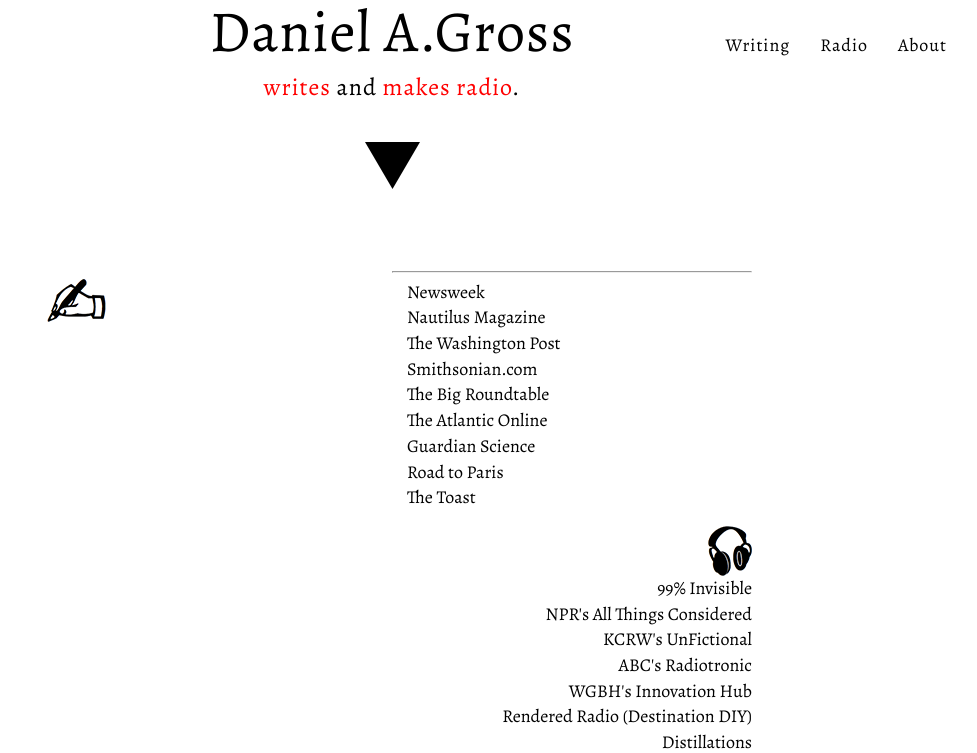
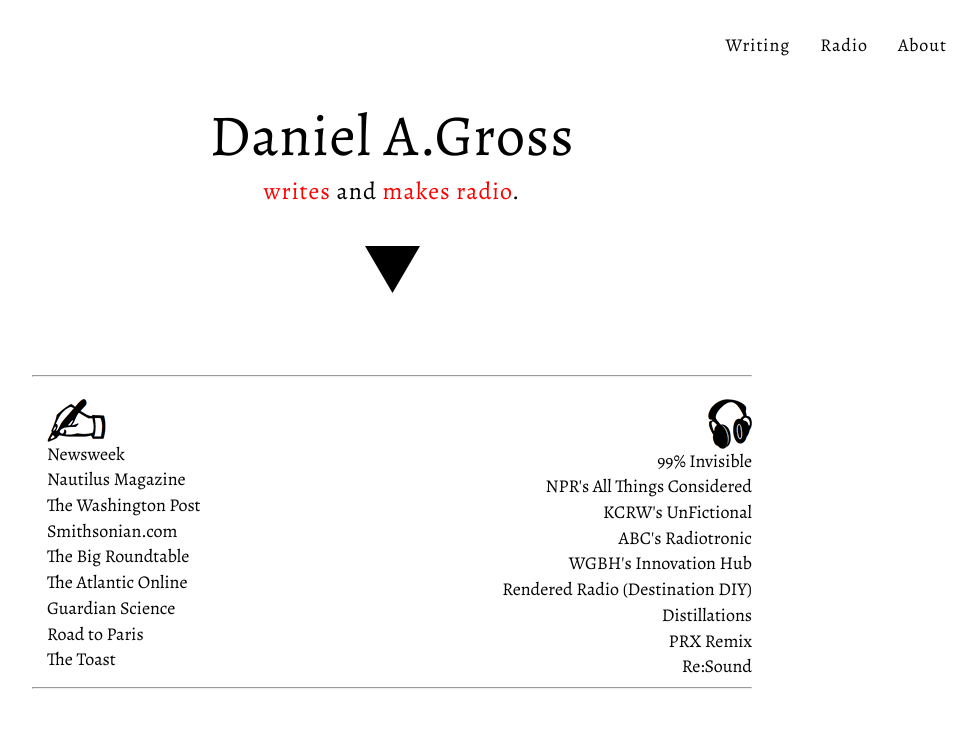
Before and after one commit to grodzianowski/dgws, a PHP site: page / in a window 1280 px wide. Shown: the top 753 px of the page, without its empty margins (248-1225 px from the left). Run offline with PHP 8.4, Linux system fonts and the light colour scheme.

Commit message:
line break

```diff
--- a/index.php
+++ b/index.php
@@ -86,16 +86,12 @@
 
                 	<div class="row" style="float: none; margin: 0 auto;" >
 
-                		<div class="col-md-6" style="text-align:left">
-                		<a href="#writing" class="btn btn-writes page-scroll">
+                	<hr>
+
+		                <div class="col-md-6" style="text-align:left">
+		                <a href="#writing" class="btn btn-writes page-scroll">
                         <i class="fa fa-angle-double-down animated"></i>
                         </a>
-                		</div>
-
-                		<hr>
-
-		                <div class="col-md-6" style="text-align:left">
-
 
 		                <ul>
 		               	 <li> <a href="http://www.newsweek.com/2015/02/06/poland-jewish-culture-rises-ashes-persecution-302278.html" target="_blank">Newsweek</a></li>
```
